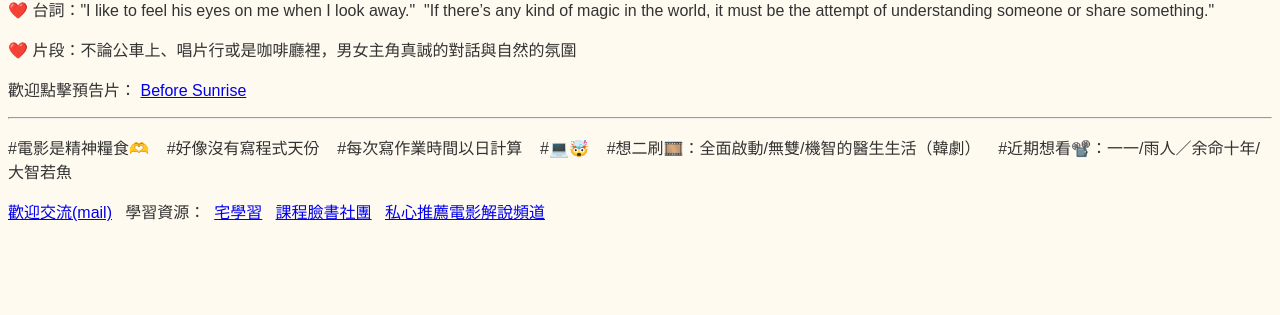
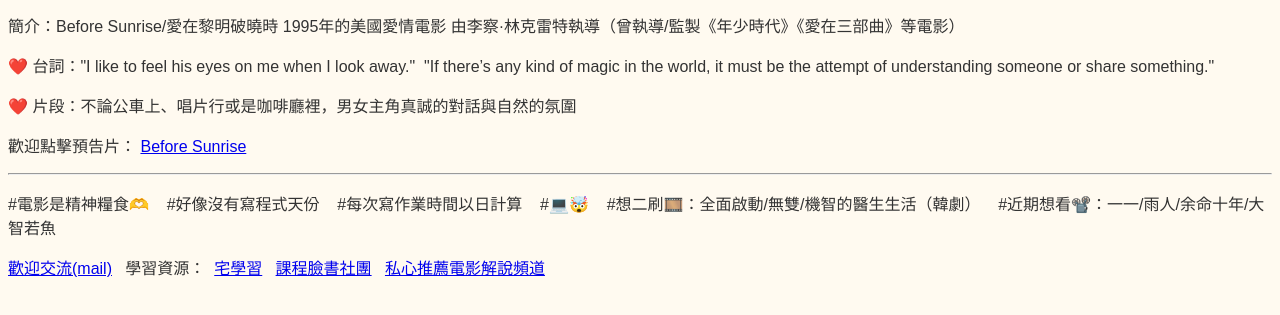
Before and after one commit to LiHan0208/LiHan0208.github.io, a website: page index.html in a window 1280 px wide. Shown: the part 2804-3119 px from the top of the page. Before the commit the page ends 3077 px from the top, so only its background shows below. Drawn offline with Linux system fonts and the light colour scheme.

Commit message:
Add files via upload

```diff
--- a/index.html
+++ b/index.html
@@ -29,8 +29,8 @@
     <title>JavaScript Example</title>
     <script src="java.js"></script>
 <body>
-    <h1 class="Dimgray-text"> &nbsp;&nbsp;&nbsp;&nbsp;&nbsp;WELCOME TO MY BLOG&nbsp;&nbsp;&nbsp;&nbsp;&nbsp;🍿不專業電影分享🍿</h1>
-    <h2 >&nbsp;&nbsp;&nbsp;&nbsp;&nbsp;💻Web基本原理與技術Lab3🫠&nbsp;&nbsp;&nbsp;&nbsp;&nbsp;發布日期：2023.10.09&nbsp;&nbsp;&nbsp;&nbsp;&nbsp;
+    <h1 class="Dimgray-text"> &nbsp;&nbsp;&nbsp;&nbsp;&nbsp;&nbsp;&nbsp;&nbsp;&nbsp;&nbsp;&nbsp;&nbsp;&nbsp;&nbsp;&nbsp;WELCOME TO MY BLOG&nbsp;&nbsp;&nbsp;&nbsp;&nbsp;🍿不專業電影分享🍿</h1>
+    <h2 >&nbsp;&nbsp;&nbsp;&nbsp;&nbsp;&nbsp;&nbsp;&nbsp;&nbsp;&nbsp;&nbsp;&nbsp;&nbsp;&nbsp;&nbsp;&nbsp;&nbsp;&nbsp;&nbsp;&nbsp;💻Web基本原理與技術Lab3🫠&nbsp;&nbsp;&nbsp;&nbsp;&nbsp;發布日期：2023.10.09&nbsp;&nbsp;&nbsp;&nbsp;&nbsp;
         <body>最後更新日期：<script>document.write(document.lastModified);</script></body>
     </h2>
     <p>1.猜猜這是誰？</p>
@@ -132,7 +132,7 @@
 </p>
 
 <hr>
-<p>#電影是精神糧食🫶&nbsp;&nbsp;&nbsp;&nbsp;#好像沒有寫程式天份&nbsp;&nbsp;&nbsp;&nbsp;#每次寫作業時間以日計算&nbsp;&nbsp;&nbsp;&nbsp;#💻🤯&nbsp;&nbsp;&nbsp;&nbsp;#想二刷🎞️：全面啟動/無雙/機智的醫生生活（韓劇）&nbsp;&nbsp;&nbsp;&nbsp;#近期想看📽️：一一/雨人／余命十年/大智若魚
+<p>#電影是精神糧食🫶&nbsp;&nbsp;&nbsp;&nbsp;#好像沒有寫程式天份&nbsp;&nbsp;&nbsp;&nbsp;#每次寫作業時間以日計算&nbsp;&nbsp;&nbsp;&nbsp;#💻🤯&nbsp;&nbsp;&nbsp;&nbsp;#想二刷🎞️：全面啟動/無雙/機智的醫生生活（韓劇）&nbsp;&nbsp;&nbsp;&nbsp;#近期想看📽️：一一/雨人/余命十年/大智若魚
 </p>
 
 <p><a href="mailto:ee0939002737@gmail.com">歡迎交流(mail)</a>&nbsp;&nbsp;&nbsp;學習資源：&nbsp;&nbsp;<a href="https://sls.weco.net/CurrentSemester" target="_blank">宅學習</a>&nbsp;&nbsp;
```
